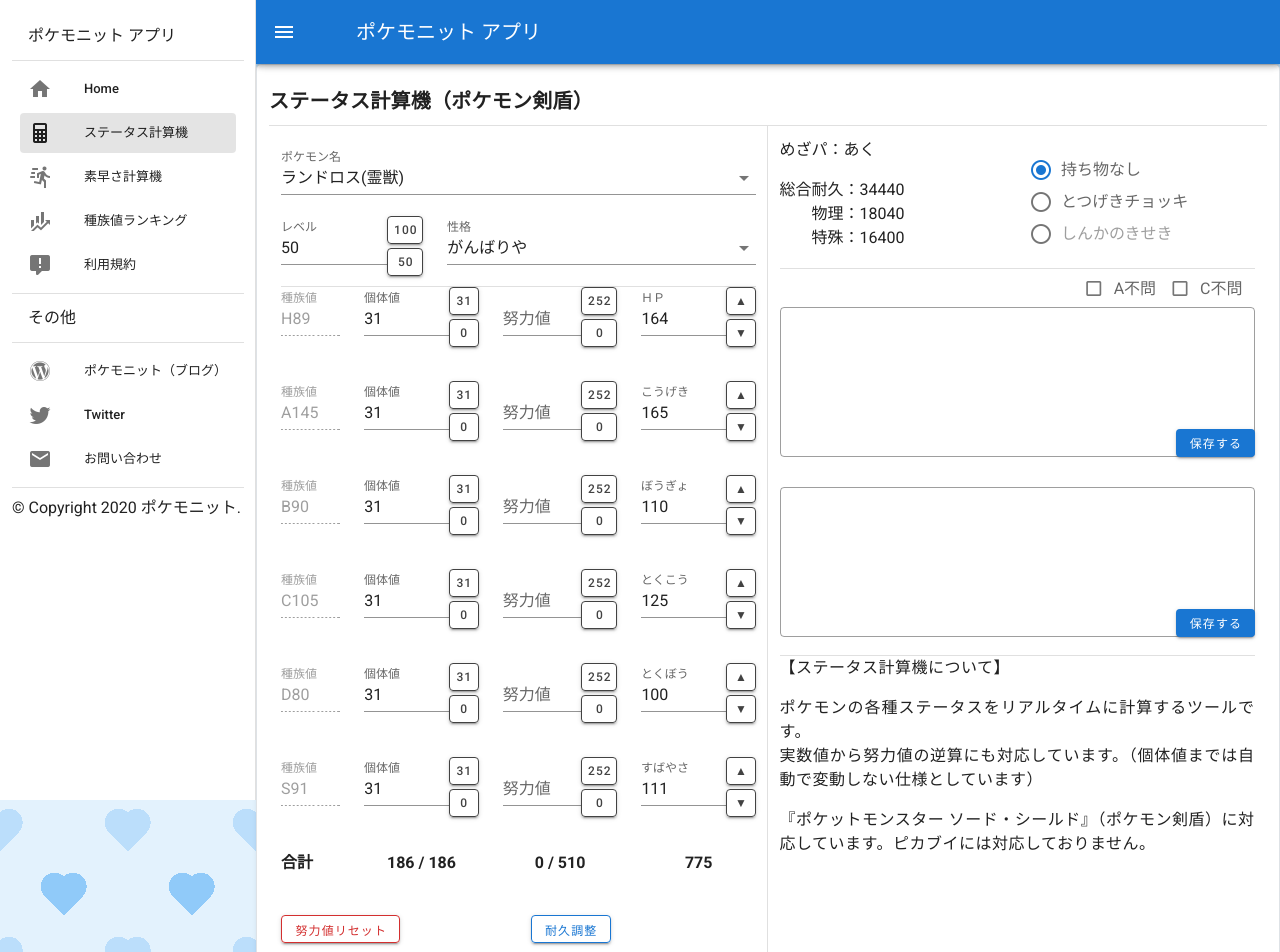
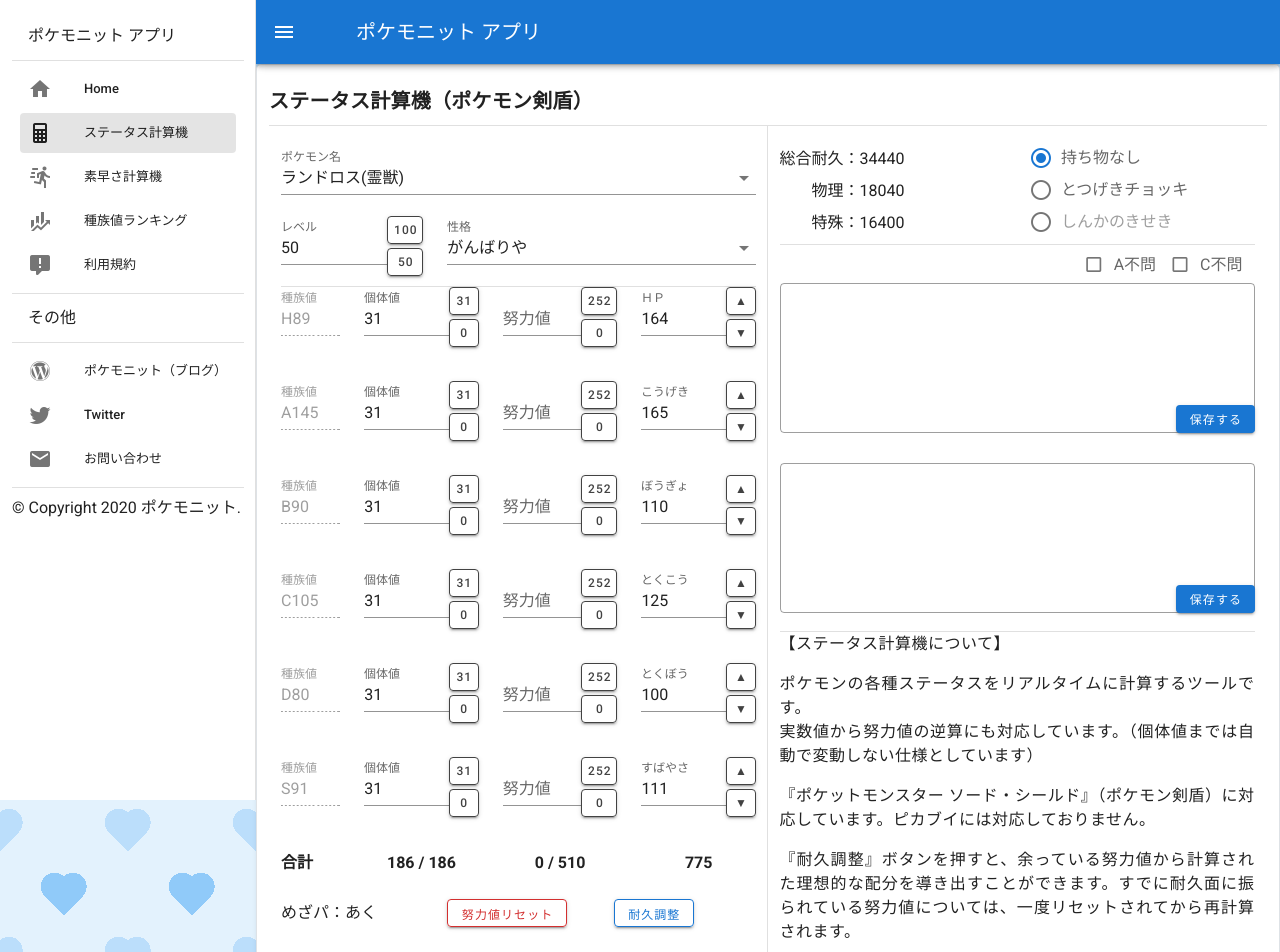
Before and after one commit to lefmarna/pokemonote-web-old, a Vue app: page /calc-stats in a window 1280 px wide. Shown: the top 952 px of the page. Built offline with nearby package versions, Linux system fonts and the light colour scheme; what vue-google-adsense would draw is missing.

Commit message:
耐久調整ボタンと努力値リセットボタンの実装にともなうデザインの微調整

```diff
--- a/src/App.vue
+++ b/src/App.vue
@@ -326,5 +326,10 @@ h2:after {
       min-width: 2.8em !important;
     }
   }
+  .hiddenPower {
+    @include iPhoneSE {
+      font-size: 82%;
+    }
+  }
 }
 </style>
--- a/src/views/CalcStats.vue
+++ b/src/views/CalcStats.vue
@@ -135,7 +135,7 @@
             </v-row>
             <v-row class="font-weight-bold">
               <v-col cols="2">
-                <p>合計</p>
+                <p class="mb-0">合計</p>
               </v-col>
               <v-col class="d-flex justify-center">
                 <span class="pr-1" :class="totalIvCheck">{{ totalIv }}</span
@@ -149,7 +149,10 @@
                 {{ totalStats }}
               </v-col>
             </v-row>
-            <v-row>
+            <v-row class="pb-3">
+              <v-col class="hiddenPower" align-self="center">
+                <p class="mb-0">めざパ：{{ hiddenPower }}</p>
+              </v-col>
               <v-col align-self="center">
                 <v-btn
                   color="danger"
@@ -182,23 +185,20 @@
           v-if="!$vuetify.breakpoint.sm && !$vuetify.breakpoint.xs"
           vertical
         />
-        <v-container :class="$vuetify.breakpoint.xs ? 'px-0' : ''">
+        <v-container :class="$vuetify.breakpoint.xs ? 'pa-0' : ''">
           <v-row>
-            <v-col cols="6">
-              <p>めざパ：{{ hiddenPower }}</p>
-              <p>
+            <v-col cols="6" class="py-0" align-self="center">
+              <p class="mb-2">
                 総合耐久：{{ physicalDurability + specialDurability }}
-                <br />
-                <span style="padding-left: 2em;"
-                  >物理：{{ physicalDurability }}</span
-                >
-                <br />
-                <span style="padding-left: 2em;"
-                  >特殊：{{ specialDurability }}</span
-                >
+              </p>
+              <p class="mb-2" style="padding-left: 2em;">
+                物理：{{ physicalDurability }}
+              </p>
+              <p class="mb-0" style="padding-left: 2em;">
+                特殊：{{ specialDurability }}
               </p>
             </v-col>
-            <v-col cols="6">
+            <v-col cols="6" class="py-0" align-self="center">
               <v-radio-group v-model="itemGroup">
                 <v-radio label="持ち物なし" value="持ち物なし"></v-radio>
                 <v-radio
@@ -264,6 +264,9 @@
             <p>
               『ポケットモンスター
               ソード・シールド』（ポケモン剣盾）に対応しています。ピカブイには対応しておりません。
+            </p>
+            <p>
+              『耐久調整』ボタンを押すと、余っている努力値から計算された理想的な配分を導き出すことができます。すでに耐久面に振られている努力値については、一度リセットされてから再計算されます。
             </p>
           </v-row>
         </v-container>
```
